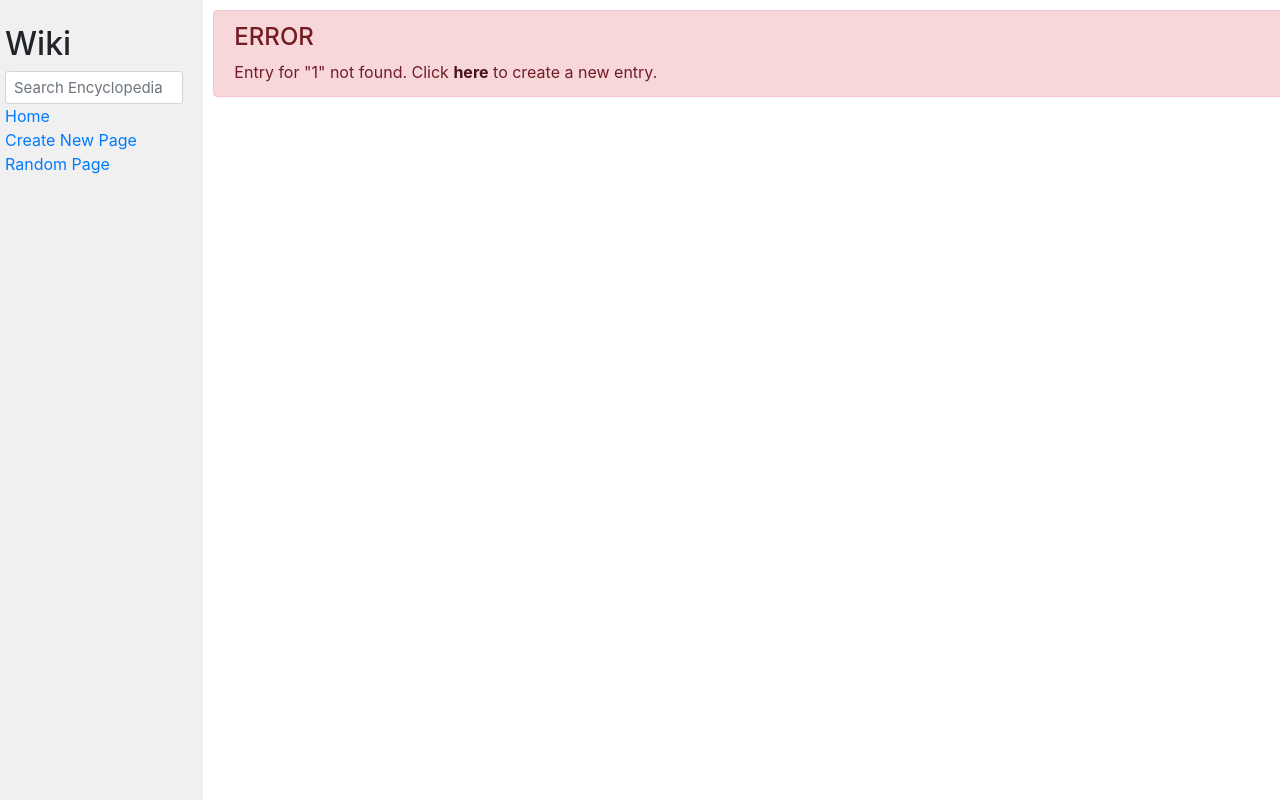
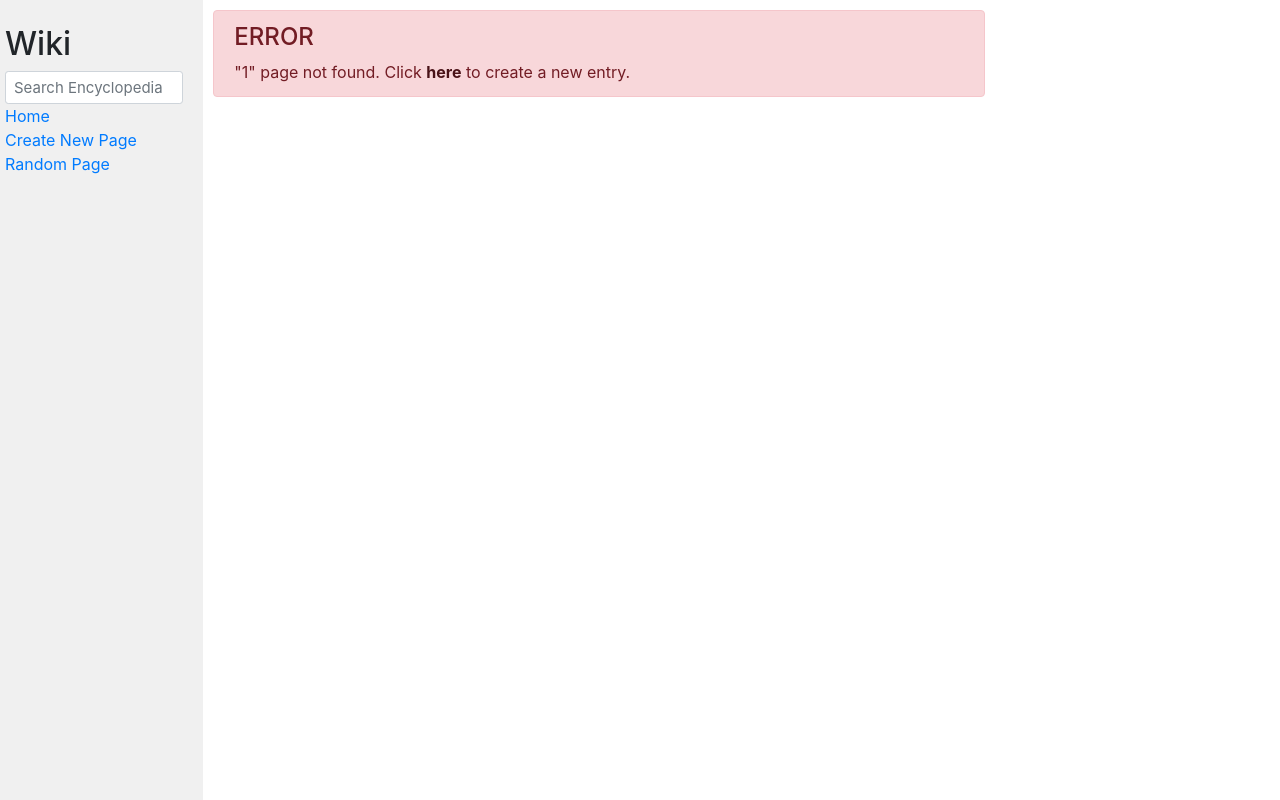
Before and after one commit to rhffcp/project-1, a Django app: page /wiki/1 in a window 1280 px wide. Run offline with Django 3.2, Linux system fonts and the light colour scheme; some libraries are stand-ins or nearby versions.

Commit message:
added comments

```diff
--- a/wiki/encyclopedia/static/encyclopedia/styles.css
+++ b/wiki/encyclopedia/static/encyclopedia/styles.css
@@ -1,35 +1,35 @@
-body {
+/* body {
     margin: 0;
     background-color: white;
-}
+} */
 
-code {
+/* code {
     white-space: pre;
-}
+} */
 
 h1 {
-    margin-top: 0px;
+    /* margin-top: 0px; */
     padding-top: 20px;
 }
 
-textarea {
+/* textarea {
     height: 90vh;
     width: 80%;
-}
+} */
 
 .main {
     padding: 10px;
 }
 
 .search {
-    width: 100%;
+    /* width: 100%; */
     font-size: 15px;
-    line-height: 15px;
+    /* line-height: 15px; */
 }
 
 .sidebar {
     background-color: #f0f0f0;
-    height: 100vh;
+    height: 100vh; /* cover 100% of the viewport height */
     padding: 20px;
 }
 
--- a/wiki/encyclopedia/templates/encyclopedia/edit.html
+++ b/wiki/encyclopedia/templates/encyclopedia/edit.html
@@ -9,7 +9,7 @@
 
     <div style="margin-right: 300px;">
         <form action="{% url 'update' %}" method="post">
-            {% csrf_token %}
+            {% csrf_token %} <!-- (Required: unique CSRF token per session) -->
             {{ form }}
             <input class="btn btn-primary btn-sm" style="margin-top: 15px;" type="submit" value="Save">
         </form>
--- a/wiki/encyclopedia/templates/encyclopedia/entry.html
+++ b/wiki/encyclopedia/templates/encyclopedia/entry.html
@@ -8,5 +8,7 @@
     <h1>{{ entry_title }}</h1>
 
     {{ contents | safe }}
-    <a role="button" class="btn btn-outline-secondary btn-sm" href="{{ entry_title }}/edit">Edit</a>
+
+    <!-- From current url ('/wiki'), append and go to /entry_title/edit -->
+    <a href="{{ entry_title }}/edit" class="btn btn-outline-secondary btn-sm" role="button">Edit</a>
 {% endblock %}
--- a/wiki/encyclopedia/templates/encyclopedia/error.html
+++ b/wiki/encyclopedia/templates/encyclopedia/error.html
@@ -5,9 +5,9 @@
 {% endblock %}
 
 {% block body %}
-    <div class="alert alert-danger" role="alert">
+    <div class="alert alert-danger" role="alert" style="margin-right: 300px;">
         <h4 class="alert-heading">ERROR</h4>
-        Entry for "{{ entry_title }}" not found. Click <a href="{% url 'new' %}" class="alert-link">here</a> to create a new
+        "{{ entry_title }}" page not found. Click <a href="{% url 'new' %}" class="alert-link">here</a> to create a new
         entry.
     </div>
 {% endblock %}
--- a/wiki/encyclopedia/templates/encyclopedia/index.html
+++ b/wiki/encyclopedia/templates/encyclopedia/index.html
@@ -9,6 +9,7 @@
 
     <ul>
         {% for entry in entries %}
+            <!-- From current url (''), append and go to /wiki/entry -->
             <li><a href="wiki/{{ entry }}">{{ entry }}</a></li>
         {% endfor %}
     </ul>
--- a/wiki/encyclopedia/templates/encyclopedia/layout.html
+++ b/wiki/encyclopedia/templates/encyclopedia/layout.html
@@ -28,8 +28,8 @@
             <div>
                 <a href="{% url 'random' %}">Random Page</a>
             </div>
-            {% block nav %}
-            {% endblock %}
+            <!-- {% block nav %}
+            {% endblock %} -->
         </div>
         <div class="main col-lg-10 col-md-9">
             {% block body %}
--- a/wiki/encyclopedia/templates/encyclopedia/new.html
+++ b/wiki/encyclopedia/templates/encyclopedia/new.html
@@ -10,10 +10,11 @@
     <div style="margin-right: 300px;">
         {% if exists == True %}
         <div class="alert alert-danger" role="alert">
-            "{{ entry_title }}" entry already exists. Click <a href="wiki/{{ entry_title }}" class="alert-link">here</a> to
+            "{{ entry_title }}" page already exists. Click <a href="wiki/{{ entry_title }}" class="alert-link">here</a> to
             view or edit this entry.
         </div>
         <form action="{% url 'new' %}" method="post">
+            <!-- (Required: unique CSRF token per session) -->
             {% csrf_token %}
             {{ form }}
             <input class="btn btn-primary btn-sm" style="margin-top: 15px;" type="submit">
@@ -21,6 +22,7 @@
 
         {% else %}
         <form action="{% url 'new' %}" method="post">
+            <!-- (Required: unique CSRF token per session) -->
             {% csrf_token %}
             {{ form }}
             <input class="btn btn-primary btn-sm" style="margin-top: 15px;" type="submit">
--- a/wiki/encyclopedia/templates/encyclopedia/suggestions.html
+++ b/wiki/encyclopedia/templates/encyclopedia/suggestions.html
@@ -9,6 +9,7 @@
 
     <ul>
         {% for suggestion in suggestions %}
+            <!-- From current url (''), append and go to /wiki/suggestion -->
             <li><a href="wiki/{{ suggestion }}">{{ suggestion }}</a></li>
         {% endfor %}
     </ul>
--- a/wiki/encyclopedia/views.py
+++ b/wiki/encyclopedia/views.py
@@ -7,50 +7,76 @@ from django.http import HttpResponseRedirect
 
 from . import util
 
+# Import Markdown class from markdown2 module (for md to html conversion)
 from markdown2 import Markdown
 
+# Instantiating Markdown class.
 markdowner = Markdown()
 
 
+# New entry form class which inherits the Form class from forms module.
 class NewEntryForm(forms.Form):
+    # Title form.
     entry_title = forms.CharField(
         label="Title", widget=forms.TextInput(attrs={'class': "form-control"}))
-
+    # Content form.
     entry_content = forms.CharField(label="Content", widget=forms.Textarea(
         attrs={'class': "form-control", 'style': "height: 200px"}))
 
 
+# The request object contains info about the user's request like get or post methods.
+
 def index(request):
+    """
+    Home page view: lists all entries.
+    """
     return render(request, "encyclopedia/index.html", {
         "entries": util.list_entries()
     })
 
 
 def entry(request, entry):
-    entry_page = util.get_entry(entry)
-    if entry_page is None:
+    """
+    Entry page view: displays the title and contents of an entry.
+    """
+    contents = util.get_entry(entry)
+
+    # If contents for entry doesn't exist,
+    # render the error page.
+    if contents is None:
         return render(request, "encyclopedia/error.html", {
             "entry_title": entry,
             "error": True
         })
+    # Otherwise, redirect to entry page.
     else:
         return render(request, "encyclopedia/entry.html", {
             "entry_title": entry,
-            "contents": markdowner.convert(entry_page)
+            # Uses the convert method from Markdown class to convert md to html.
+            "contents": markdowner.convert(contents)
         })
 
 
 def search(request):
+    """
+    Search for an entry: if query exists, redirect to that page
+    otherwise, show suggestions for unmatched queries.
+    """
+    # Get the value of a GET variable with the name q
+    # that returns nothing if it doesn't exist, and save it to search_value.
     search_value = request.GET.get('q', '')
     entries = util.list_entries()
 
+    # If a substring from a query is inside an entry, add that entry to suggestions list.
     suggestions = []
     for entry in entries:
         if search_value.upper() in entry.upper():
             suggestions.append(entry)
 
+    # If query already exists as an entry, redirect to that entry page via "entry" path.
     if search_value in entries:
         return HttpResponseRedirect(reverse("entry", kwargs={'entry': search_value}))
+    # Otherwise, render the suggestions page with suggestions list as context.
     else:
         return render(request, "encyclopedia/suggestions.html", {
             "suggestions": suggestions
@@ -58,16 +84,27 @@ def search(request):
 
 
 def new(request):
+    """
+    Create new entry: if entry exists, give an alert
+    otherwise, save and redirect to new entry.
+    """
+    # If method is post
     if request.method == "POST":
+        # take the data user submitted (in both title and content) and save it inside form.
         form = NewEntryForm(request.POST)
 
+        # If form is valid on server side
+        # clean up (properly format) the data inside the form fields and save them to variables.
         if form.is_valid():
             entry_title = form.cleaned_data["entry_title"]
             entry_content = form.cleaned_data["entry_content"]
 
+            # If title data doesn't exist, save the title data and content data as a new entry
+            # and redirect user to that entry page.
             if util.get_entry(entry_title) is None:
                 util.save_entry(entry_title, entry_content)
                 return HttpResponseRedirect(reverse("entry", kwargs={'entry': entry_title}))
+            # Otherwise, re-render the page and give an alert.
             else:
                 return render(request, "encyclopedia/new.html", {
                     "exists": True,
@@ -81,11 +118,16 @@ def new(request):
 
 
 def edit(request, entry):
+    """
+    Edit an entry: displays pre-populated content which can be altered.
+    """
     form = NewEntryForm()
-    entry_page = util.get_entry(entry)
+    contents = util.get_entry(entry)
 
+    # Specify initial values for for particular fields.
     form.fields["entry_title"].initial = entry
-    form.fields["entry_content"].initial = entry_page
+    form.fields["entry_content"].initial = contents
+    # Hides the title field.
     form.fields["entry_title"].widget = forms.HiddenInput()
 
     return render(request, "encyclopedia/edit.html", {
@@ -95,19 +137,31 @@ def edit(request, entry):
 
 
 def update(request):
+    """
+    Update edit: replaces and saves edited entry.
+    """
+    # If method is post
     if request.method == "POST":
+        # take the data user submitted (in both title and content) and save it inside form.
         form = NewEntryForm(request.POST)
 
+        # If form is valid on server side
+        # clean up (properly format) the data inside the form fields and save them to variables.
         if form.is_valid():
             entry_title = form.cleaned_data["entry_title"]
             entry_content = form.cleaned_data["entry_content"]
 
+            # If title data exists, update the title data and content data
+            # and redirect user to that entry page.
             if util.get_entry(entry_title):
                 util.save_entry(entry_title, entry_content)
                 return HttpResponseRedirect(reverse("entry", kwargs={'entry': entry_title}))
 
 
 def random_entry(request):
+    """
+    Display a random entry.
+    """
     random_entry = random.choice(util.list_entries())
 
     return HttpResponseRedirect(reverse("entry", kwargs={'entry': random_entry}))
```
Also changed, not shown: wiki/entries/Git.md (line endings or trailing spaces).
